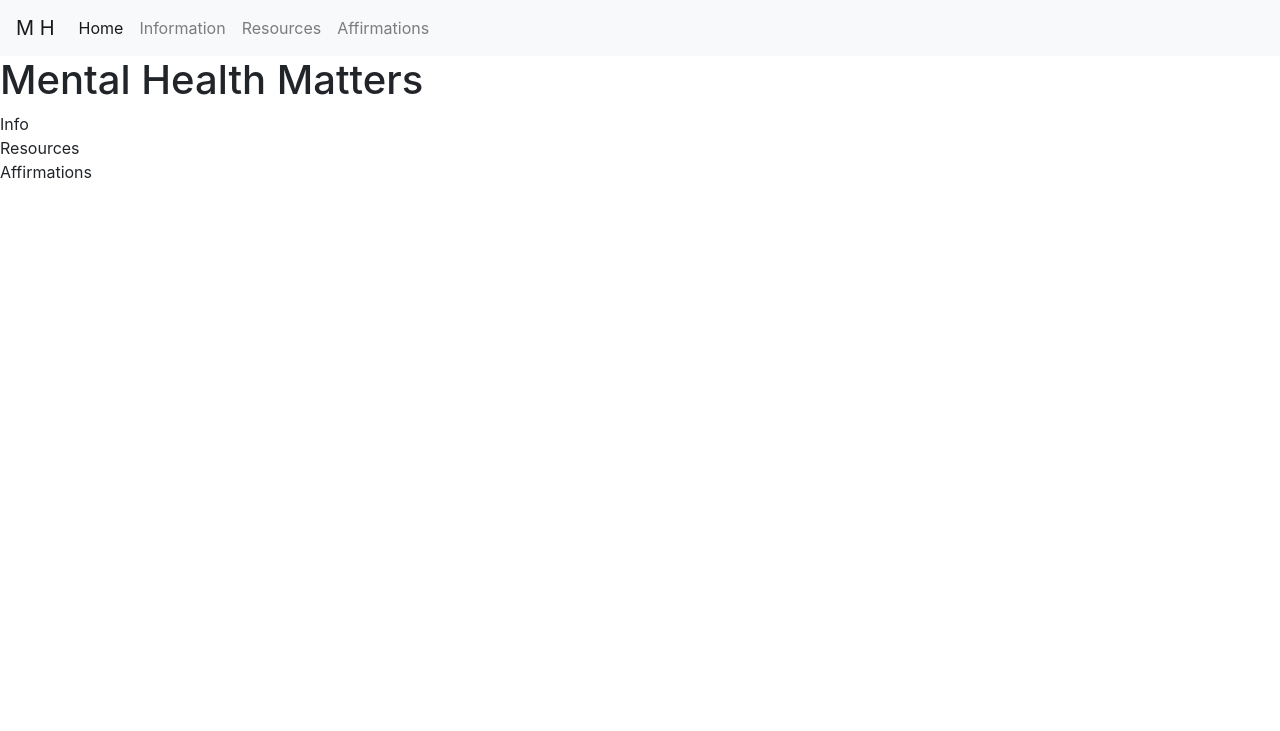
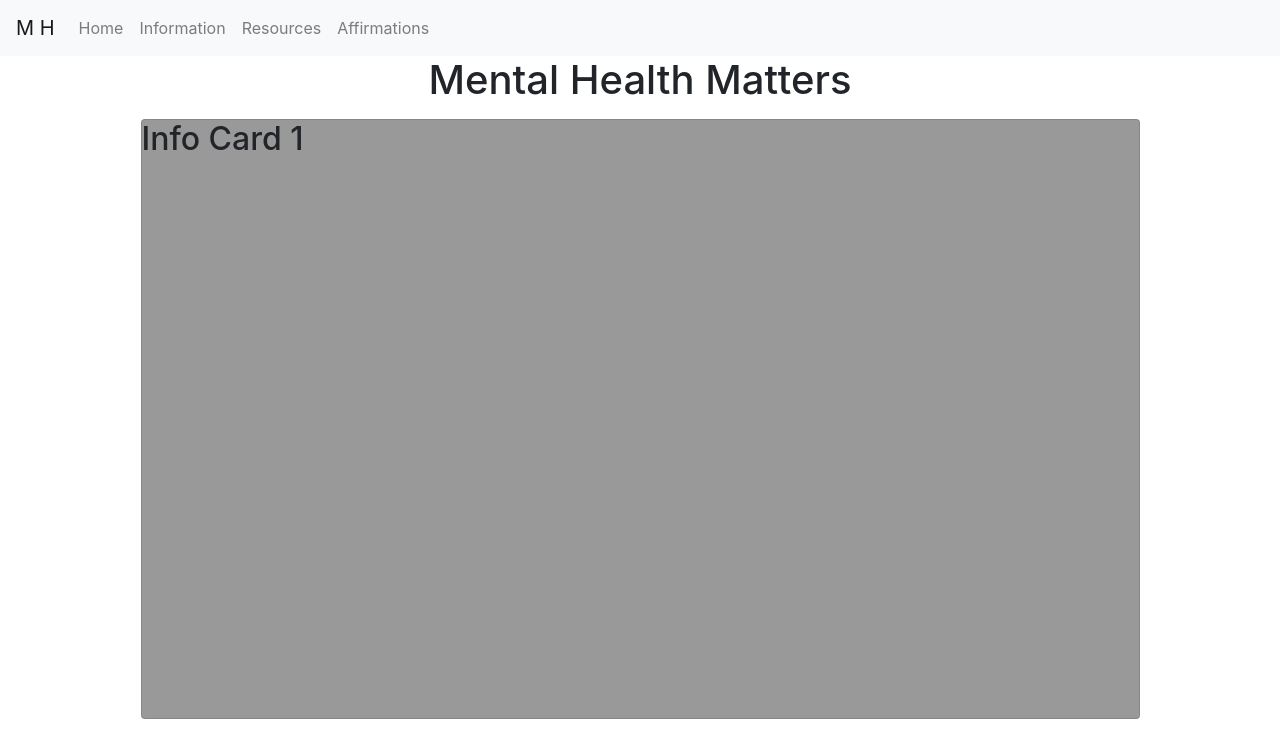
Before and after one commit to SolaraCI/mvp1-mental-health, a plain HTML site: page index.html in a window 1280 px wide. Shown: the top 731 px of the page. Drawn offline with nearby package versions, Linux system fonts and the light colour scheme.

Commit message:
feat: add cards to information and resources sections

```diff
--- a/assets/css/style.css
+++ b/assets/css/style.css
@@ -0,0 +1,15 @@
+
+.bg-box {
+    justify-content: center;
+}
+
+.card {
+    height: 75vh;
+    width: 90%;
+    margin: 15px 5%;
+    background-color: rgba(0, 0, 0, .4);
+}
+
+#splash {
+    text-align: center;
+}
--- a/index.html
+++ b/index.html
@@ -29,35 +29,60 @@
 
             <div class="collapse navbar-collapse" id="navbarNavDropdown">
                 <ul class="navbar-nav">
-                    <li class="active nav-item"><a href="/" class="nav-link">Home</a></li>
-                    <li class="nav-item"><a href="#info-navpoint" class="nav-link">Information</a></li>
-                    <li class="nav-item"><a href="#res-navpoint" class="nav-link">Resources</a></li>
-                    <li class="nav-item"><a href="#aff-navpoint" class="nav-link">Affirmations</a></li>
+                    <li class="nav-item"><a href="#hero" class="nav-link">Home</a></li>
+                    <li class="nav-item"><a href="#info" class="nav-link">Information</a></li>
+                    <li class="nav-item"><a href="#res" class="nav-link">Resources</a></li>
+                    <li class="nav-item"><a href="#aff" class="nav-link">Affirmations</a></li>
                 </ul>
             </div>
         </nav>
     </header>
 
     <!-- Main -->
-    <main>
+    <main class="flex">
         <!-- Hero Section -->
-        <section id="hero-navpoint">
-            <h1>Mental Health Matters</h1>
+        <section id="hero">
+            <div class="container-fluid" id="splash">
 
+
+                <h1>Mental Health Matters</h1>
+            </div>
         </section>
 
         <!-- Information -->
-        <section id="info-navpoint">
-            Info
+        <section class="container bg-box" id="info">
+            <div class="card">
+                <h2>Info Card 1</h2>
+            </div>
+            <div class="card">
+                <h2>Info Card 2</h2>
+            </div>
+            <div class="card">
+                <h2>Info Card 3</h2>
+            </div>
+            <div class="card">
+                <h2>Info Card 4</h2>
+            </div>
         </section>
 
         <!-- Resources -->
-        <section id="res-navpoint">
-            Resources
+        <section class="container bg-box" id="res">
+            <div class="card">
+                <h2>Resource 1</h2>
+            </div>
+            <div class="card">
+                <h2>Resource 1</h2>
+            </div>
+            <div class="card">
+                <h2>Resource 1</h2>
+            </div>
+            <div class="card">
+                <h2>Resource 1</h2>
+            </div>
         </section>
 
         <!-- Affirmations -->
-        <section id="aff-navpoint">
+        <section id="aff">
             Affirmations
         </section>
     </main>
```
